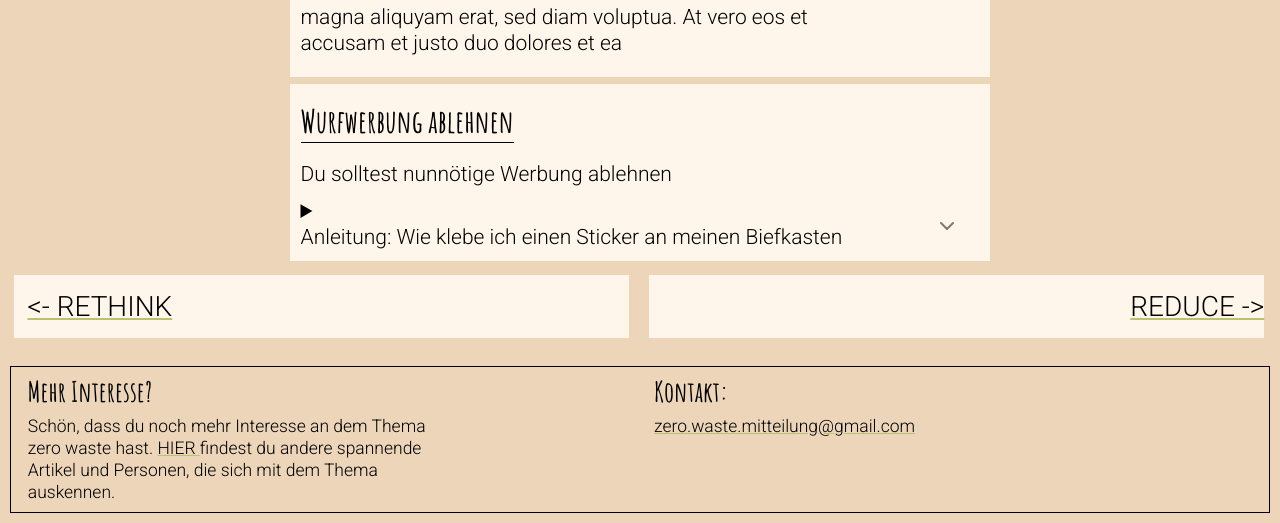
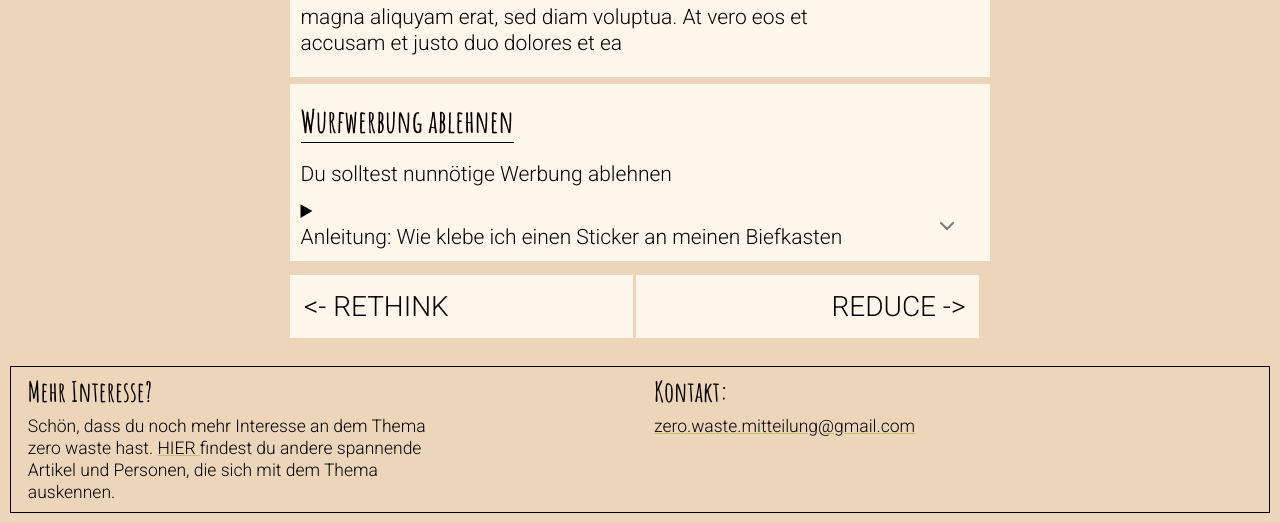
Before and after one commit to swojt/zero-waste, a website: page refuse.html in a window 1280 px wide. Shown: the part 676-1199 px from the top of the page. Drawn offline with Linux system fonts and the light colour scheme.

Commit message:
Weiterleitung verändert

```diff
--- a/assets/styles/style.css
+++ b/assets/styles/style.css
@@ -482,13 +482,21 @@ details .summary-chevron-down svg {
     justify-content: flex-end;
 } */
 
-.luecke{
+/* .luecke{
     display: inline-block;
-    width: 1%;
-}
-.UTweiterleitung{
+    width: 0%;
+} */
+.UTweiterleitung {
     margin-bottom: 2em;
     margin-left: 0.25em;
+}
+/* .UTweiterleitung .folgendes{
+    display: flex;
+    justify-content: flex-end;
+} */
+
+.UTweiterleitung a{
+    text-decoration: none;
 }
 .vorheriges, .folgendes{
     background-color: #fff6eb;
@@ -497,13 +505,15 @@ details .summary-chevron-down svg {
     display: inline-block;
     width: 49%;
 }
-
+/* .folgendes{
+        margin-left: 0.5em;
+    }  */
 .vorheriges .w{
-        margin-left: 0.5em;
-    }
+    margin-left: 0.5em;
+}
 .folgendes .w{
     text-align: right;
-    /* margin-right: 0.5em; */
+    padding-right: 0.5em;
 }
 .w{
     font-size: 2em;
@@ -514,17 +524,18 @@ details .summary-chevron-down svg {
     }
 } */
 @media(min-width:700px){
-    /* .folgendes .w{
 
-    }
-    .folgendes{
-        margin-left: 0.75em;
-    } */
     .w{
         font-size: 2em;
     }
 }
 @media (min-width: 1000px){
+    .UTweiterleitung{
+        width: 700px;
+        margin-left: auto;
+        margin-right: auto;
+    }
+
 
 }
 
--- a/refuse.html
+++ b/refuse.html
@@ -156,9 +156,8 @@
                     </p>
 
             </div>
-            <p class="luecke">
-
-            </p>
+            <!-- <p class="luecke">
+            </p> -->
             <div class="folgendes">
                 <!-- <article class="wArticle"> -->
                     <p class="w">
```
